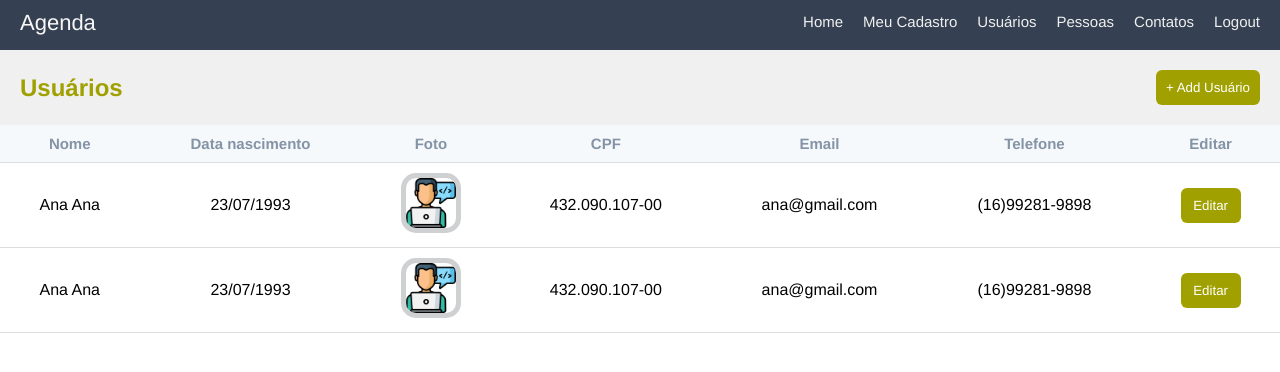
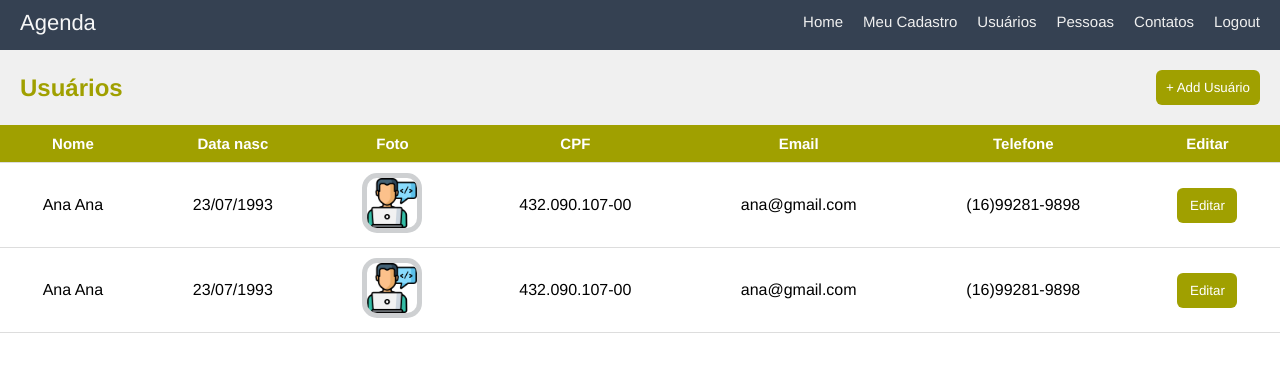
Before and after one commit to DandaraF/controle_agenda_pessoal, a Vue app: page /usuarios in a window 1280 px wide. Shown: the top 372 px of the page. Built offline with nearby package versions, Linux system fonts and the light colour scheme.

Commit message:
change color table

```diff
--- a/src/views/Users.vue
+++ b/src/views/Users.vue
@@ -13,7 +13,7 @@
         <thead>
           <tr>
             <th>Nome</th>
-            <th>Data nascimento</th>
+            <th>Data nasc</th>
             <th>Foto</th>
             <th>CPF</th>
             <th>Email</th>
@@ -64,10 +64,8 @@ export default {
 
 <style scoped>
 
-
 h2{
   color: rgb(160, 160, 0);
-
 }
 
 .table{
@@ -81,7 +79,6 @@ h2{
   flex-wrap: wrap;
   padding:  20px;
   background-color: rgb(240,240,240);
-
 }
 
 .table_header p{
@@ -104,8 +101,8 @@ table{
 thead th{
   /* position: sticky; */
   /* top:0; */
-  background-color: #f6f9fc;
-  color: #8493a5;
+  background-color: rgb(160, 160, 0);
+  color: #fff;
   font-size: 15px;
 }
 th,td{
@@ -124,12 +121,12 @@ td img{
 }
 
 tr:hover td{
-  color: #0298cf;
+  color: #8ca01bfb;
   cursor: pointer;
-  background-color: #f6f9fc;
+  background-color: #8ca01b09;
 }
 ::placeholder{
-  color:#0298cf;
+  color:#8ca01bd2;
 }
 
 ::-webkit-scrollbar{
@@ -138,4 +135,5 @@ tr:hover td{
 }
 
 
+
 </style>
```
